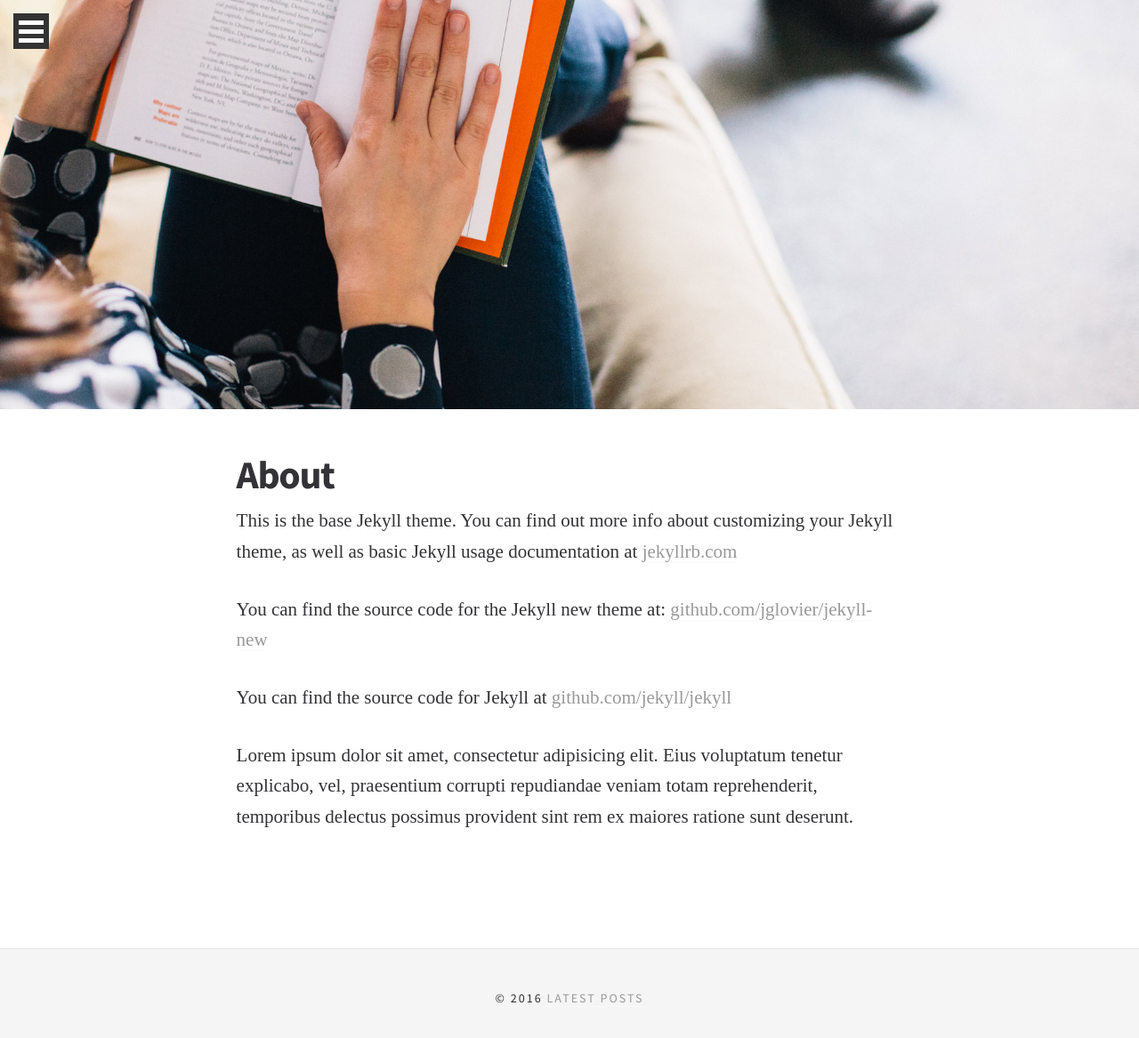
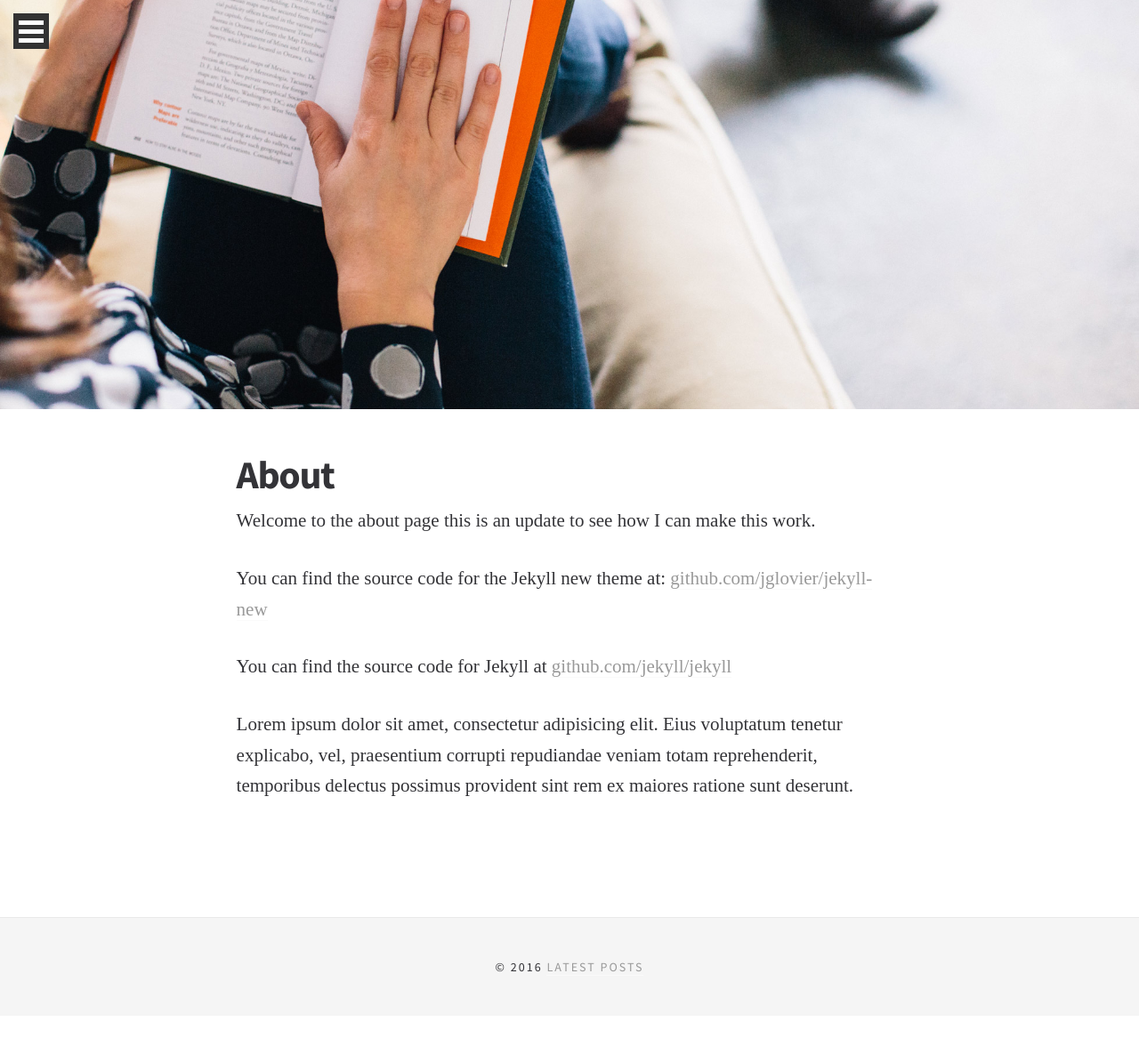
Before and after one commit to wagnitz/Blog, a Jekyll site: the page built from about.md, in a window 1280 px wide. Shown: the top 1167 px of the page at 89% size. Built offline with Jekyll 4.4.1, drawn with Linux system fonts in a browser that asks for light colours; some web fonts are replaced.

Commit message:
Update about.md

```diff
--- a/about.md
+++ b/about.md
@@ -5,7 +5,7 @@ permalink: /about/
 feature_image: feature-book
 ---
 
-This is the base Jekyll theme. You can find out more info about customizing your Jekyll theme, as well as basic Jekyll usage documentation at [jekyllrb.com](http://jekyllrb.com/)
+Welcome to the about page this is an update to see how I can make this work.
 
 You can find the source code for the Jekyll new theme at: [github.com/jglovier/jekyll-new](https://github.com/jglovier/jekyll-new)
 
```
